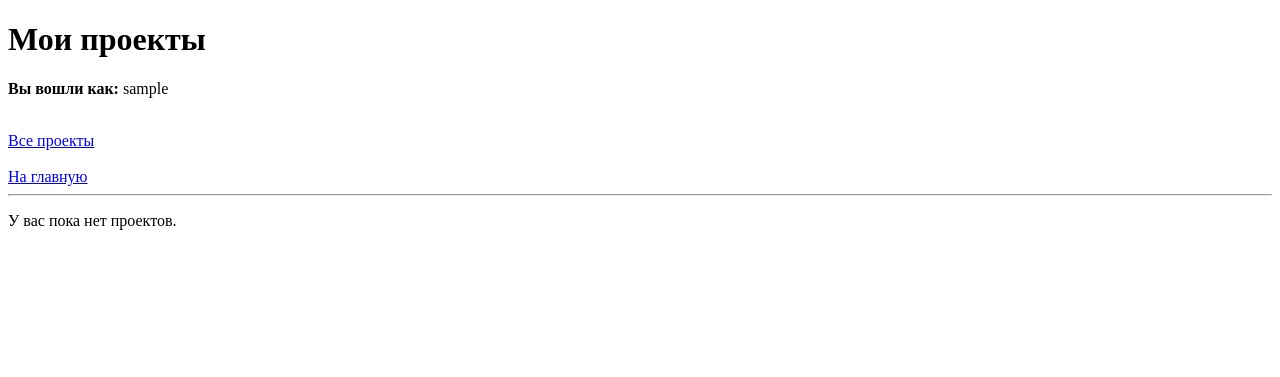
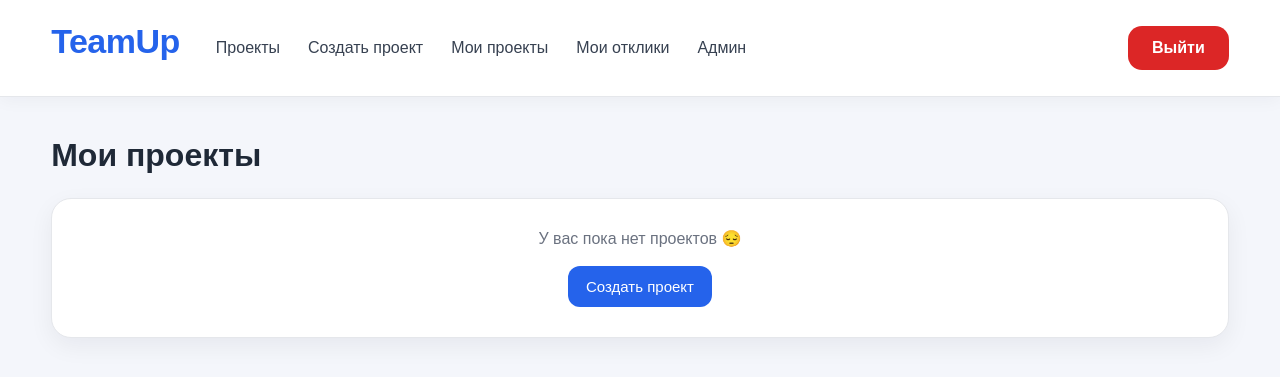
Before and after one commit to khlystovakatya/teamup, a FastAPI app: page /my-projects in a window 1280 px wide. Shown: the top 377 px of the page. Run offline with FastAPI, Linux system fonts and the light colour scheme; a user stored in the database is signed in; data comes from the database, SQL or seed files in the repository.

Commit message:
добавлен интерфейс страницы моих проектов

```diff
--- a/static/css/style.css
+++ b/static/css/style.css
@@ -280,7 +280,7 @@ textarea.form-control {
 }
 
 .project-card h3 {
-    margin: 0;
+    margin: 0 0 8px;
     font-size: 22px;
 }
 
--- a/templates/my_projects.html
+++ b/templates/my_projects.html
@@ -1,36 +1,50 @@
-<!DOCTYPE html>
-<html lang="ru">
-<head>
-    <meta charset="UTF-8">
-    <title>Мои проекты</title>
-</head>
-<body>
-    <h1>Мои проекты</h1>
+{% extends "base.html" %}
 
-    <p><strong>Вы вошли как:</strong> {{ user_name }}</p>
+{% block title %}Мои проекты{% endblock %}
 
-    <br>
-    <a href="/projects">Все проекты</a>
-    <br><br>
-    <a href="/">На главную</a>
+{% block content %}
+<h1 class="page-title">Мои проекты</h1>
 
-    <hr>
+{% if projects %}
+    <div class="project-grid">
+        {% for project in projects %}
+        <div class="card project-card">
 
-    {% if projects %}
-        {% for project in projects %}
-            <div style="margin-bottom: 20px;">
+            <div>
                 <h3>{{ project.title }}</h3>
                 <p>{{ project.description }}</p>
-                <p><strong>Статус:</strong> {{ project.status }}</p>
+            </div>
 
-                <a href="/projects/{{ project.id }}/applications">
-                    Посмотреть отклики
+            <div class="meta">
+                {% if project.status == "open" %}
+                    <span class="badge badge-success">Открыт</span>
+                {% else %}
+                    <span class="badge badge-muted">Закрыт</span>
+                {% endif %}
+            </div>
+
+            <div class="actions">
+                <a href="/projects/{{ project.id }}" class="button button-secondary">
+                    Подробнее
+                </a>
+
+                <a href="/projects/{{ project.id }}/applications" class="button">
+                    Отклики
                 </a>
             </div>
-            <hr>
+
+
+        </div>
         {% endfor %}
-    {% else %}
-        <p>У вас пока нет проектов.</p>
-    {% endif %}
-</body>
-</html>
+    </div>
+{% else %}
+    <div class="card empty">
+        У вас пока нет проектов 😔
+        <br><br>
+        <a href="/projects/create" class="button">
+            Создать проект
+        </a>
+    </div>
+{% endif %}
+
+{% endblock %}
```
